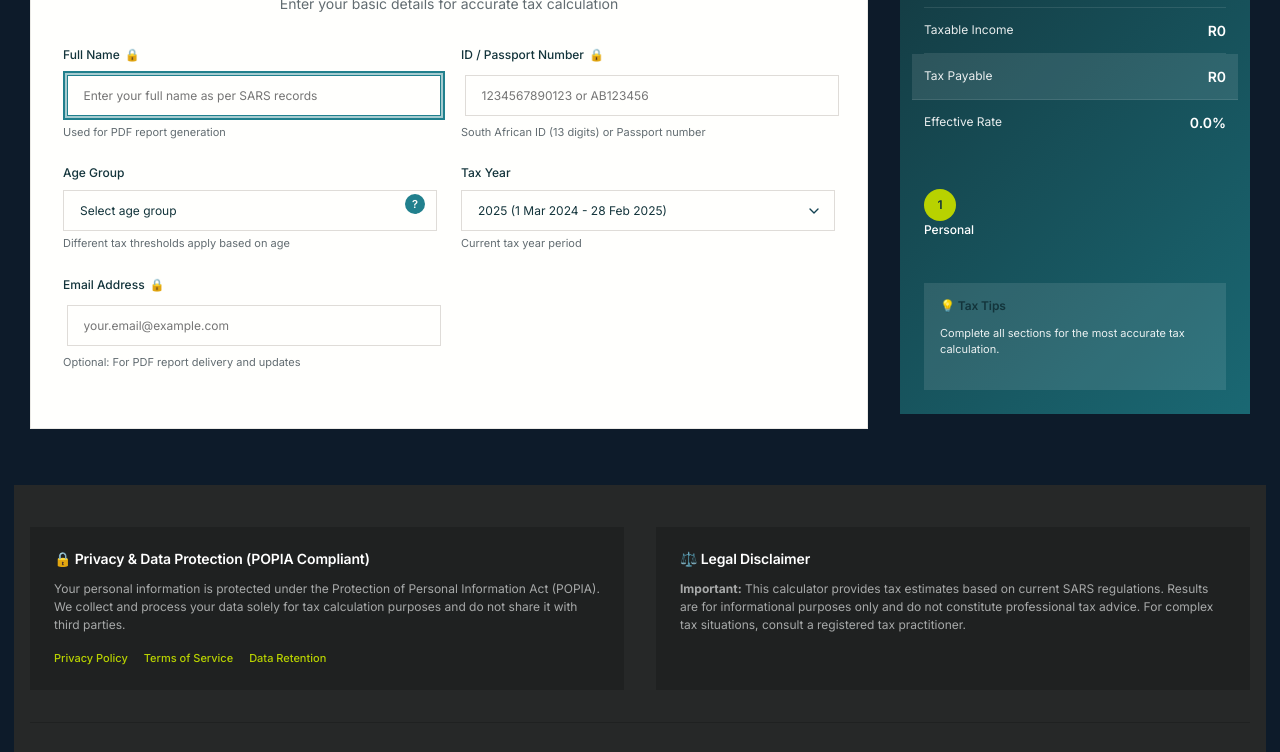
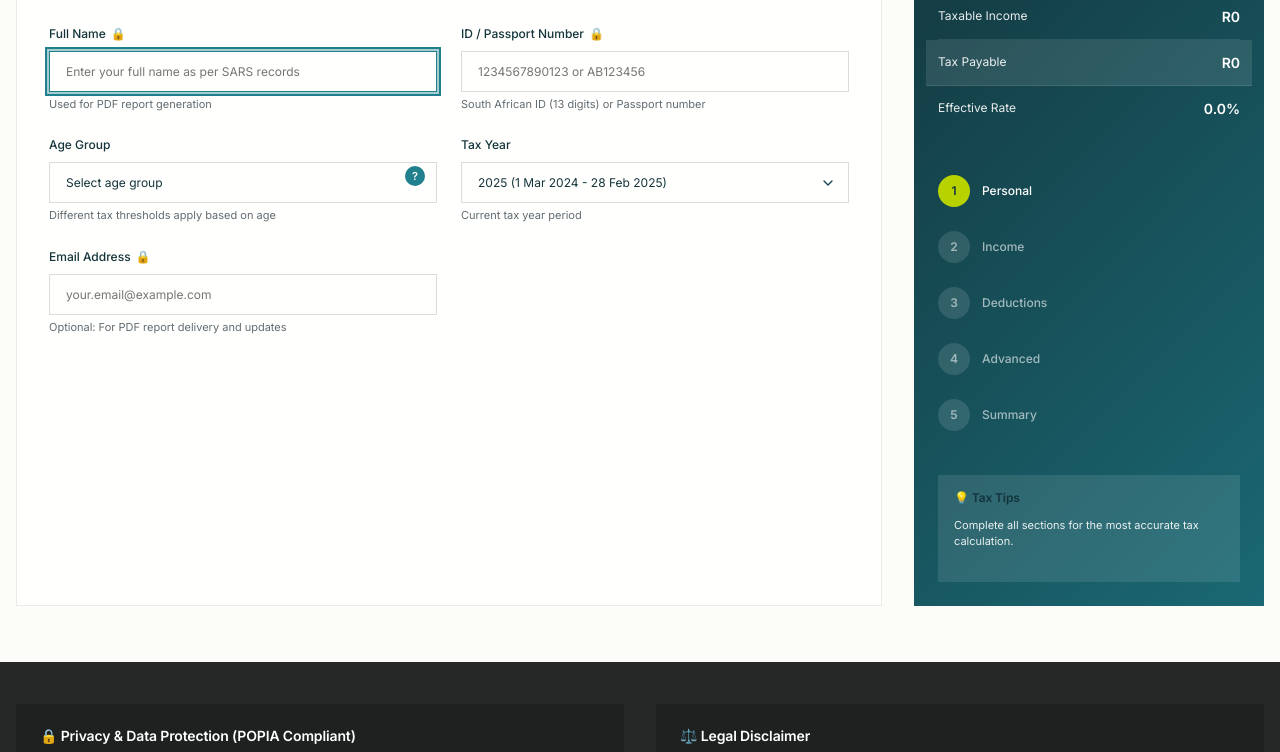
Before and after one commit to taxeasyza-oss/TaxEasy_Za_2025, a website: page public/index.html in a window 1280 px wide. Shown: the part 378-1130 px from the top of the page. Drawn offline with nearby package versions, Linux system fonts and the light colour scheme; a script that the page names is missing; a web font is replaced by a local one.

Commit message:
#perplexity 2
Signed-off-by: taxeasyza-oss <taxeasyza@gmail.com>

```diff
--- a/public/index.html
+++ b/public/index.html
@@ -9,7 +9,7 @@
 
     <!-- Enhanced styling -->
     <link rel="stylesheet" href="/css/main.css">
-    <link rel="stylesheet" href="/css/styles.css">
+    <link rel="stylesheet" href="/css/professional-layout.css">
     <link rel="preconnect" href="https://fonts.googleapis.com">
     <link rel="preconnect" href="https://fonts.gstatic.com" crossorigin>
     <link href="https://fonts.googleapis.com/css2?family=Inter:wght@300;400;500;600;700&display=swap" rel="stylesheet">
```
